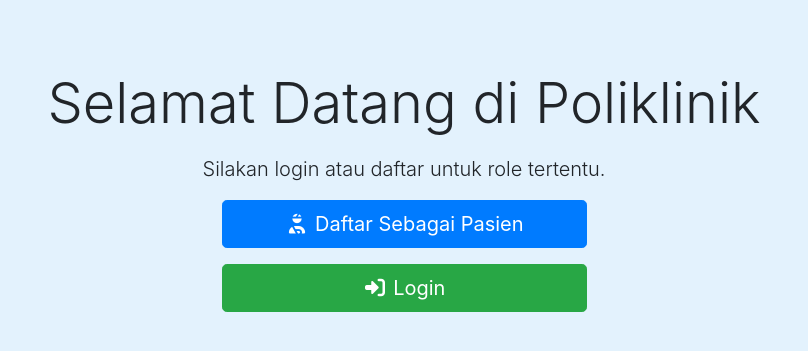
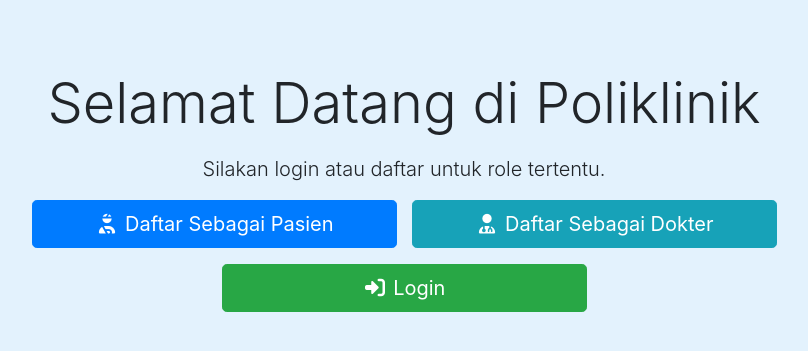
Before and after one commit to Fadlil2908/Bim_karir, a PHP site: page / in a window 1280 px wide. Shown: the part 225-576 px from the top of the page, without its empty margins (236-1044 px from the left). Run offline with PHP 8.4, Linux system fonts and the light colour scheme; some libraries are stand-ins or nearby versions.

Commit message:
initialize commit

```diff
--- a/index.php
+++ b/index.php
@@ -18,10 +18,16 @@ session_start();
     <p class="lead">Silakan login atau daftar untuk role tertentu.</p>
 
     <div class="row justify-content-center">
-        <!-- Tombol Register -->
+        <!-- Tombol Register Pasien -->
         <div class="col-md-4 mb-3">
             <a href="register.php?role=patient" class="btn btn-primary btn-lg btn-block">
                 <i class="fas fa-user-injured"></i> Daftar Sebagai Pasien
+            </a>
+        </div>
+        <!-- Tombol Register Dokter -->
+        <div class="col-md-4 mb-3">
+            <a href="register.php?role=doctor" class="btn btn-info btn-lg btn-block">
+                <i class="fas fa-user-md"></i> Daftar Sebagai Dokter
             </a>
         </div>
     </div>
```
